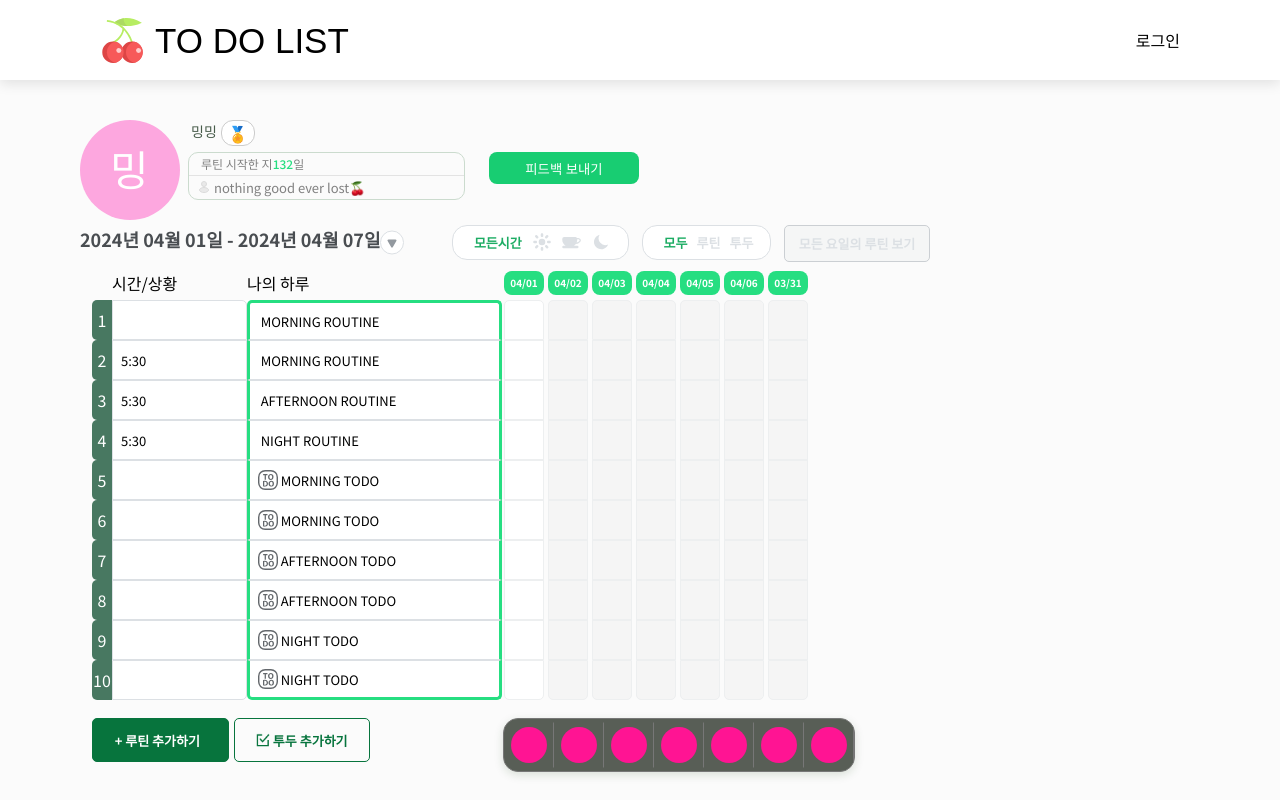
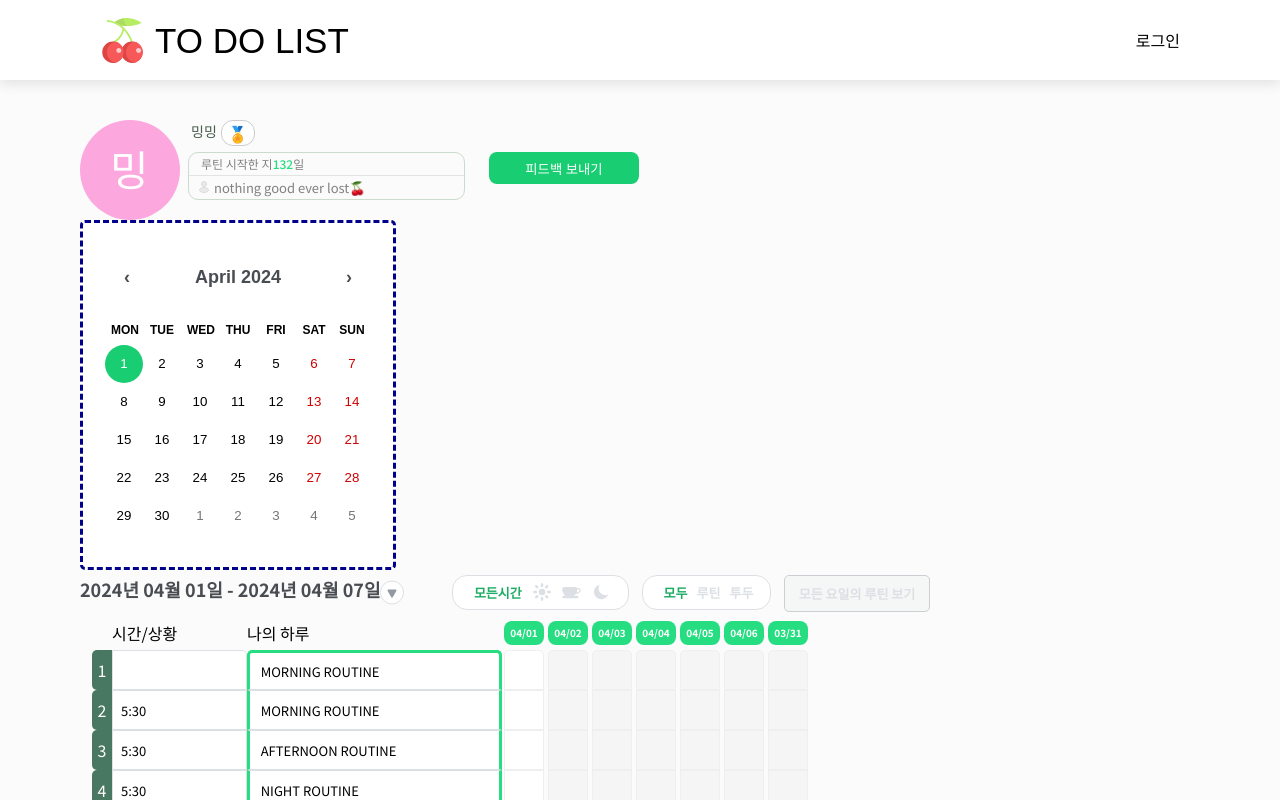
Before and after one commit to hit-that-drum/to-do-list, a React (Create React App) app: page /to-do-list in a window 1280 px wide. Shown: the top 800 px of the page. Built offline with nearby package versions, Linux system fonts and the light colour scheme; a web font is replaced by a local one.

Commit message:
time to get things organized

```diff
--- /dev/null
+++ b/src/components/TaskCalendar.tsx
@@ -0,0 +1,79 @@
+import React, { useState } from 'react';
+import styled from 'styled-components';
+import Calendar from 'react-calendar';
+import 'react-calendar/dist/Calendar.css';
+import dayjs from 'dayjs';
+
+const CalendarWrapper = styled.div`
+  width: 266px;
+  min-height: 274px;
+  background: #ffffff;
+  border: 3px dashed darkblue;
+  padding: 32px 22px;
+  border-radius: 5px;
+
+  .react-calendar {
+    border: none;
+  }
+
+  .react-calendar__month-view__weekdays abbr {
+    text-decoration: none;
+  }
+
+  .react-calendar__navigation button:enabled:hover {
+    background-color: #ffffff;
+  }
+  .react-calendar__tile:enabled:hover {
+    /* background-color: #ffffff; */
+    background-color: #18cd72;
+    color: #ffffff;
+    border-radius: 50%;
+  }
+
+  .react-calendar__tile--active:enabled:hover {
+    background-color: #18cd72;
+  }
+
+  .react-calendar__tile--active {
+    background-color: #18cd72;
+    border-radius: 50%;
+  }
+
+  .react-calendar__navigation button {
+    color: #494d51;
+    font-size: 18px;
+    font-weight: 800;
+  }
+
+  .react-calendar__tile--now {
+    border-radius: 20px;
+    background-color: #18cd72;
+    color: #ffffff;
+  }
+`;
+
+type ValuePiece = Date | null;
+type Value = ValuePiece | [ValuePiece, ValuePiece];
+
+const TaskCalendar = () => {
+  const today = new Date();
+  const [date, setDate] = useState<Value>(today);
+
+  const handleChange = (newDate: Value) => {
+    setDate(newDate);
+  };
+
+  return (
+    <CalendarWrapper>
+      <Calendar
+        value={date}
+        onChange={handleChange}
+        formatDay={(locale, day) => dayjs(day).format('D')}
+        prev2Label={null}
+        next2Label={null}
+      />
+    </CalendarWrapper>
+  );
+};
+
+export default TaskCalendar;
--- a/src/pages/ToDoList/index.tsx
+++ b/src/pages/ToDoList/index.tsx
@@ -4,6 +4,7 @@ import React, { useState } from 'react';
 import dayjs from 'dayjs';
 import { MockDataType, RoutinesTodos } from '@interfaces/todo.interface';
 import { TfilterBtnState } from '@interfaces/index.interface';
+import TaskCalendar from '../../components/TaskCalendar';
 import ToDoTable from './ToDoTable';
 import Header from '../../components/Header';
 import { ToDoListWrapper, Container, FilterButtonSection, RowTitleSection } from './indexStyle';
@@ -102,6 +103,9 @@ const ToDoList = () => {
       <Header type="to-do-list" />
       <Container>
         <ProfileSection />
+        <div>
+          <TaskCalendar />
+        </div>
         <div className="calendar-filterbtn-wrapper">
           <div className="date-wrapper">
             <div>{`${now.day(1).format('YYYY년 MM월 DD일')} - ${now.day(7).format('YYYY년 MM월 DD일')}`}</div>
```
